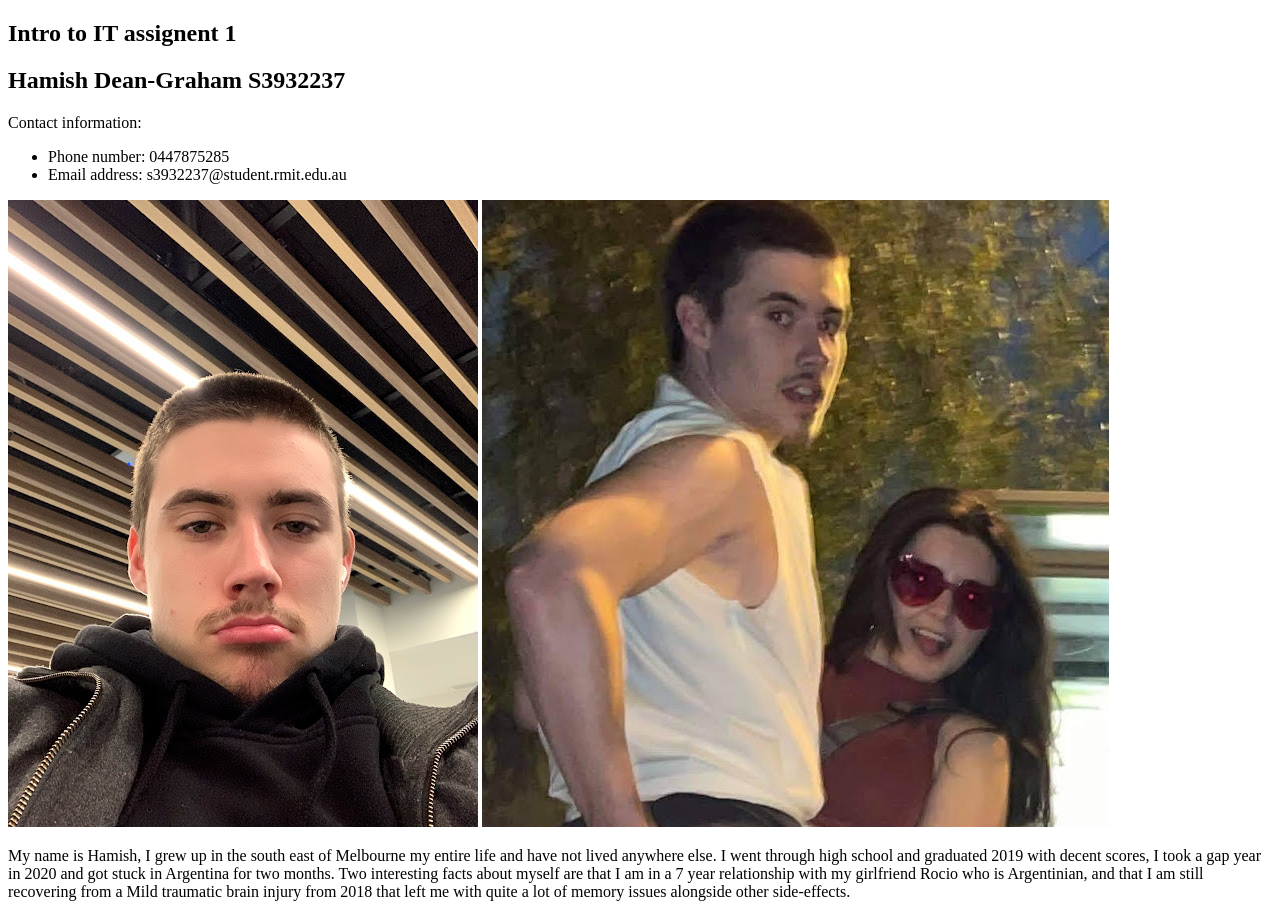
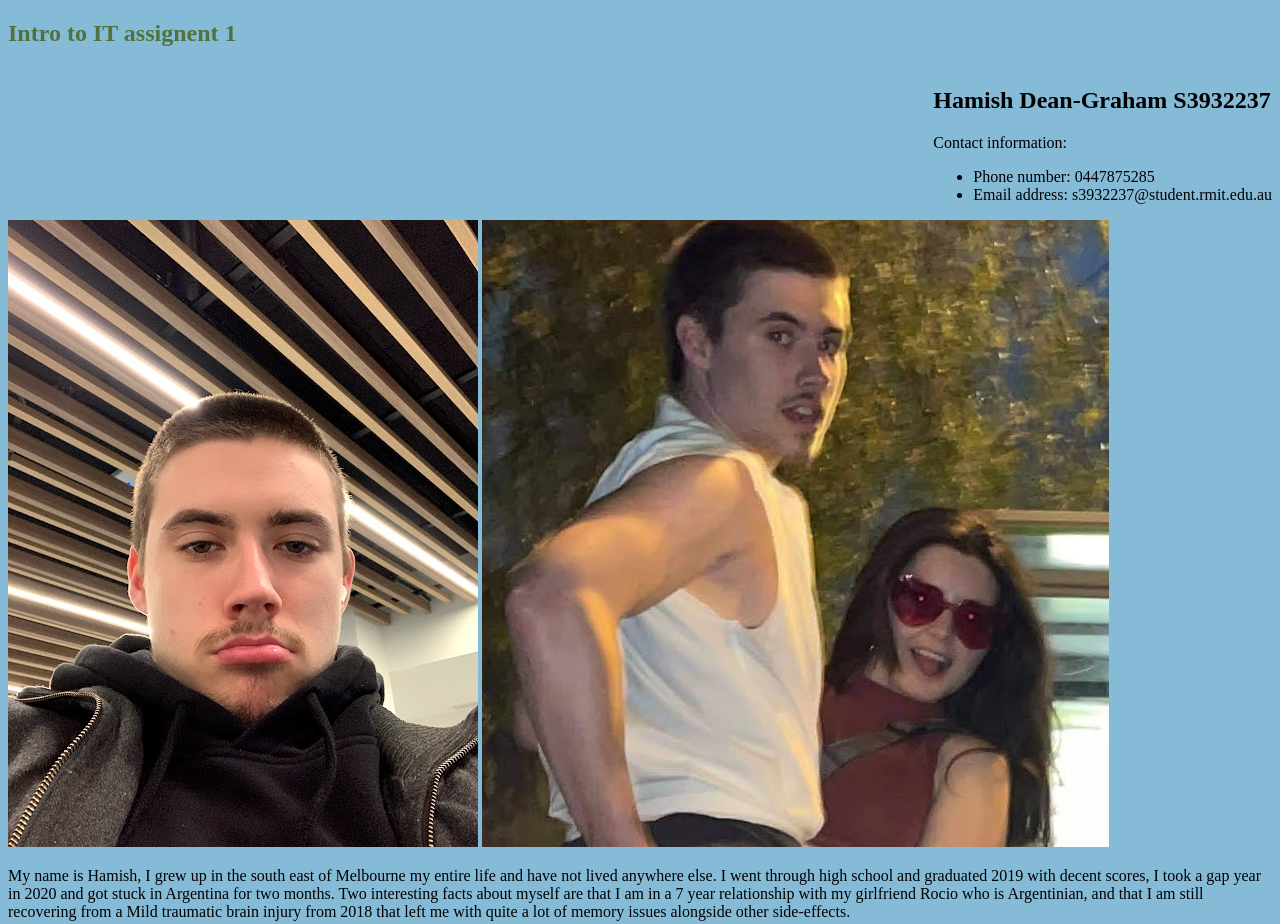
Before and after one commit to hamishdgx/IntroIT, a plain HTML site: page index.html in a window 1280 px wide. Shown: the top 924 px of the page. Drawn offline with Linux system fonts and the light colour scheme.

Commit message:
added photos and stylesheet

```diff
--- a/index.html
+++ b/index.html
@@ -5,19 +5,24 @@
   <meta name="description" content="Intro to IT assignent 1">
   <meta name="author" content="Hamish Dean-Graham s3932237">
   <title>S3932237 Assignment 1</title>
+  <link type ="text/css" rel="stylesheet" href="style.css">
 </head>
 <body>
   <article class="header">
     <header>
       <h1>Intro to IT assignent 1</h1>
+      <section id="contactinfo">
         <h2>Hamish Dean-Graham S3932237</h2>
         <p>Contact information: </p>
         <ul>
           <li>Phone number: 0447875285</li>
           <li>Email address: s3932237@student.rmit.edu.au</li>
         </ul>
-      <img src="photos/me.jpg" alt="me">
-      <img src="photos/meandrocio.jpg" alt="meandrocio">
+      </section>
+      <section id="mephotos">
+        <img src="photos/me.jpg" alt="me" id="me">
+        <img src="photos/meandrocio.jpg" alt="meandrocio" id="rocio">
+      </section>
     </header>
   </article>
   <article class="Intro">
@@ -110,6 +115,10 @@
     If the project is successful I believe it will actually help people, even if it is just removing a minor inconvenience of having to find/buy herbs. Aswell as removing this inconvenience, I believe websites such as these create a sense of community which strengthens the area that many live in and provides a potential form of communication that would normally not be there. With this website it will be easy to find free and sustainable herbs to use when necessary. And through this development I believe that not only will people's lives be impacted but it will reduce the unnecessary waste of plastics being put on herbs in supermarkets as well as the carbon produced from the processing of these herbs; Aswell as making everyone's cooking just a little better.
     </p>
   </article>
+  <p>thank you for reading here is a cool frog as a present :)</p>
+  <img src="photos/frog.gif" alt="phrog">
+  <p>Sources:<br>
+    https://giphy.com/gifs/animation-skateboard-frog-l0Iym8uibS5p0AJdC</p>
 
 </body>
 </html>
--- /dev/null
+++ b/style.css
@@ -0,0 +1,17 @@
+h1 {
+  color: #50723C;
+}
+
+#contactinfo {
+  float: right;
+}
+#mephotos {
+  display: inline-block;
+}
+#me, #rocio {
+  max-width: 80%;
+}
+
+body {
+  background-color:#86BBD8;
+}
```
Also changed, not shown: photos/frog.gif (added). Lines whose indentation alone changed are shown as unchanged.
